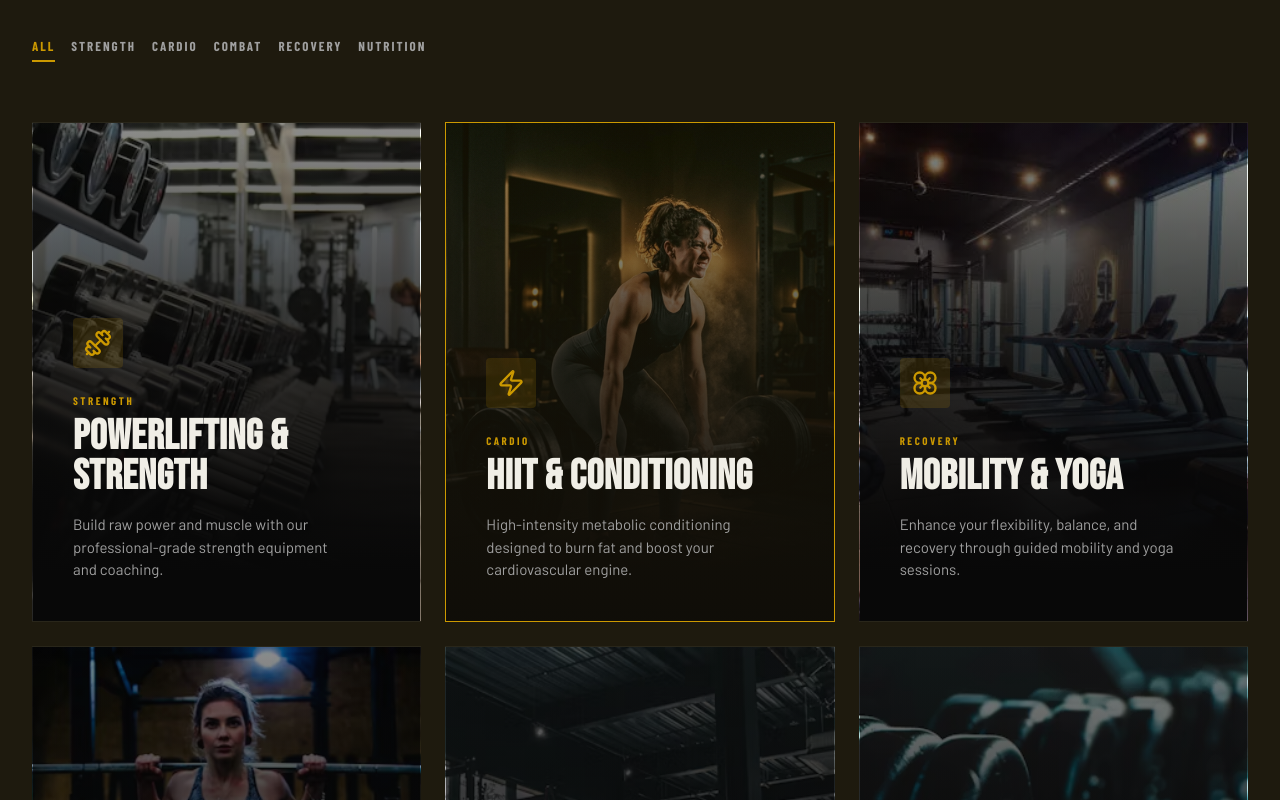
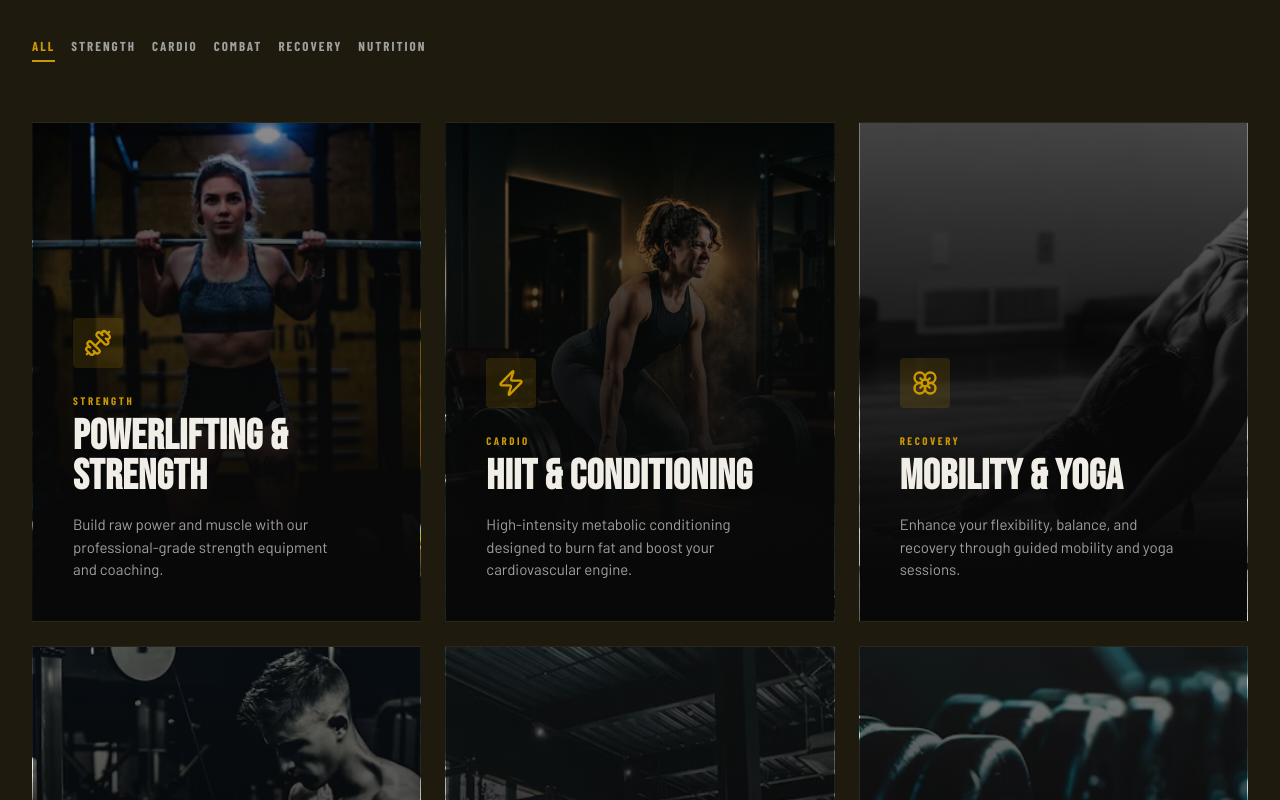
Before and after one commit to cheshanth-14/fitness_web, a React (Vite) app: page / in a window 1280 px wide. Shown: the part 2060-2860 px from the top of the page. Built offline with nearby package versions, Linux system fonts and the light colour scheme.

Commit message:
feat: implement new Services section with interactive filtering and animated service cards.

```diff
--- a/src/sections/Services.css
+++ b/src/sections/Services.css
@@ -143,13 +143,7 @@
   color: var(--text-white);
 }
 
-.service-card.featured {
-  border: 1px solid var(--primary-gold);
-}
 
-.service-card.featured::after {
-  background: linear-gradient(to top, rgba(18, 15, 8, 0.95) 0%, rgba(204, 153, 0, 0.1) 100%);
-}
 
 /* CTA Banner */
 .services-cta {
--- a/src/sections/Services.jsx
+++ b/src/sections/Services.jsx
@@ -4,9 +4,9 @@ import { motion, AnimatePresence } from 'framer-motion';
 import './Services.css';
 
 // Import assets for backgrounds
-import gym3 from '../assets/gym3.avif';
+import gym1 from '../assets/gym1.avif';
 import gym4 from '../assets/gym4.avif';
-import env1 from '../assets/env1.webp';
+import gym7 from '../assets/gym7.avif';
 import gym5 from '../assets/gym5.avif';
 import env2 from '../assets/env2.avif';
 import env4 from '../assets/env4.avif';
@@ -19,7 +19,7 @@ const servicesData = [
     category: "STRENGTH",
     description: "Build raw power and muscle with our professional-grade strength equipment and coaching.",
     icon: Dumbbell,
-    image: gym3,
+    image: gym5,
     filter: "Strength"
   },
   {
@@ -29,8 +29,7 @@ const servicesData = [
     description: "High-intensity metabolic conditioning designed to burn fat and boost your cardiovascular engine.",
     icon: Zap,
     image: athlete,
-    filter: "Cardio",
-    featured: true
+    filter: "Cardio"
   },
   {
     id: 3,
@@ -38,7 +37,7 @@ const servicesData = [
     category: "RECOVERY",
     description: "Enhance your flexibility, balance, and recovery through guided mobility and yoga sessions.",
     icon: Flower,
-    image: env1,
+    image: gym7,
     filter: "Recovery"
   },
   {
@@ -47,7 +46,7 @@ const servicesData = [
     category: "COMBAT",
     description: "Master the art of combat sports with our pro-level boxing and MMA training programs.",
     icon: Shield,
-    image: gym5,
+    image: gym1,
     filter: "Combat"
   },
   {
```
Also changed, not shown: src/assets/gym7.avif (added).
